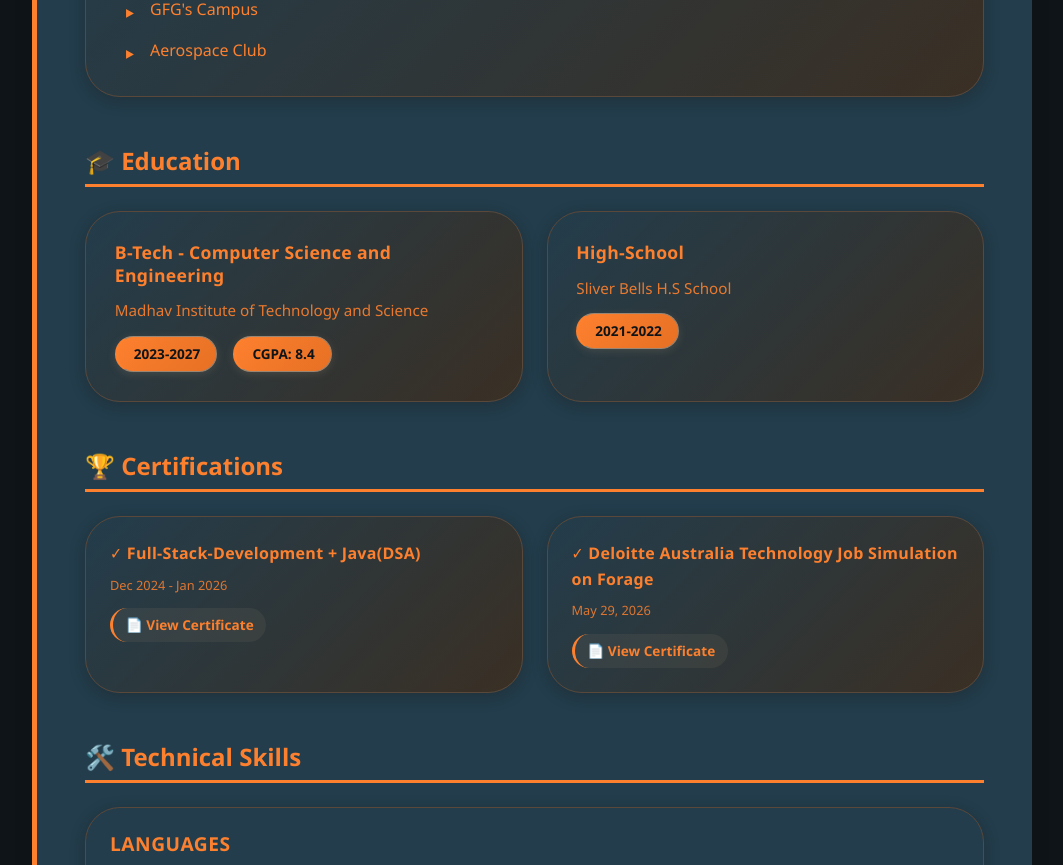
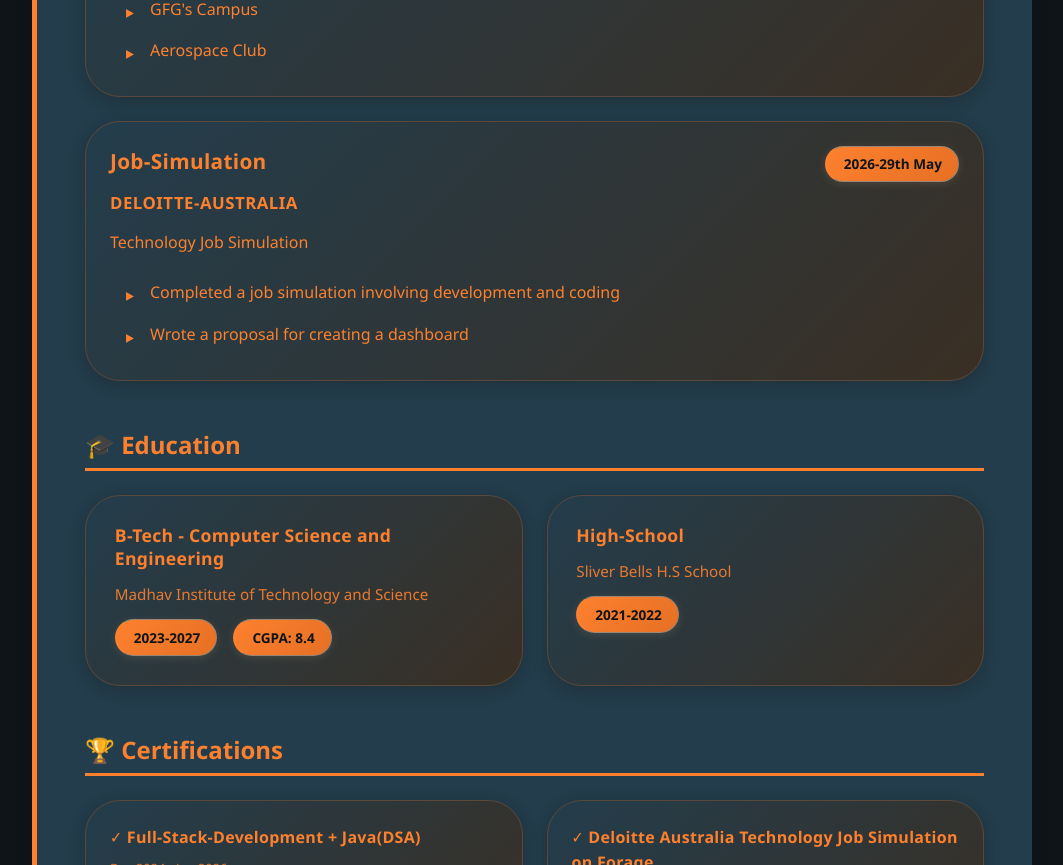
Before and after one commit to Lakshya-2004/PortFolio-Lakshya_Ghanghoriya, a React (Vite) app: page /resume in a window 1280 px wide. Shown: the part 880-1745 px from the top of the page, without its empty margins (108-1171 px from the left). Built offline with nearby package versions, Linux system fonts and the light colour scheme.

Commit message:
Finilize

```diff
--- a/src/data/portfolioData.js
+++ b/src/data/portfolioData.js
@@ -110,6 +110,16 @@
         "Aerospace Club"
       ]
     },
+     {
+      company: "Deloitte-Australia",
+      position: "Job-Simulation",
+      duration: "2026-29th May",
+      description: "Technology Job Simulation",
+      details: [
+        "Completed a job simulation involving development and coding",
+        "Wrote a proposal for creating a dashboard"
+      ]
+    },
   ],
   education: [
     {
```
